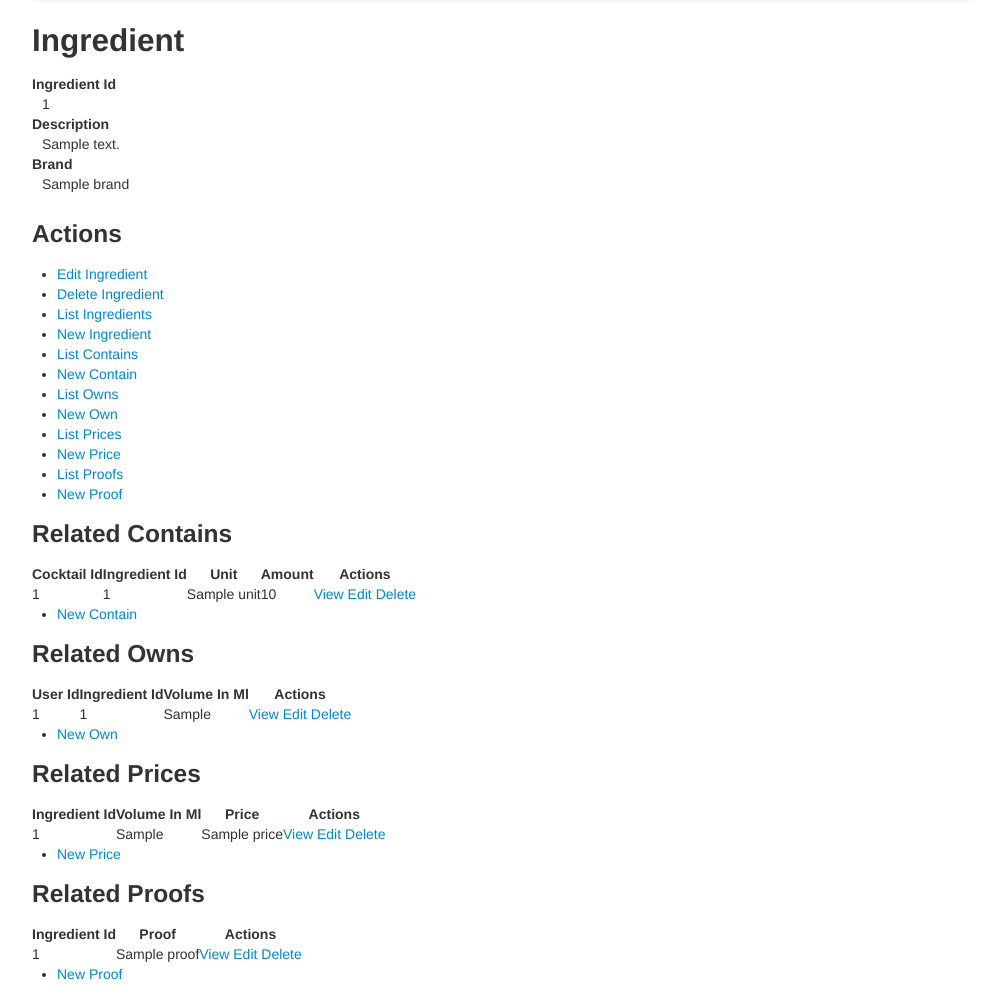
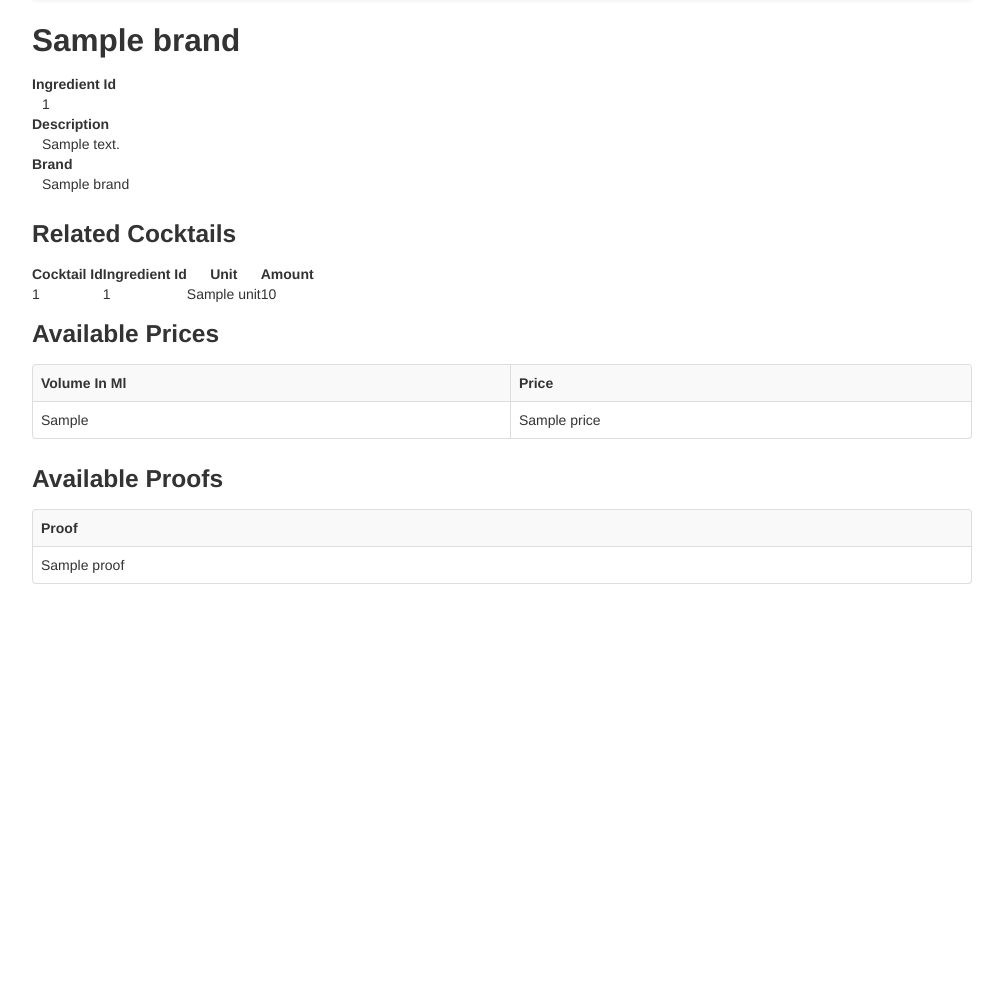
Before and after one commit to UVaCS4750-F13/spiritguide, a CakePHP app: the page made by app/View/Ingredients/view.ctp in a window 1280 px wide. Shown: the part 62-1056 px from the top of the page, without its empty margins (138-1141 px from the left). After the commit the page ends 646 px from the top, so only its background shows below. Run offline with PHP 8.4 and a stand-in for CakePHP, Linux system fonts and the light colour scheme; the template is opened without the code that fills it: most values are stand-ins (such as "Sample title", 1, 10 or a date in 2020); some libraries are stand-ins or nearby versions.

Commit message:
Improve Ingredient view, change index button color and fix paginate method in ingredient

```diff
--- a/app/Model/Ingredient.php
+++ b/app/Model/Ingredient.php
@@ -101,7 +101,7 @@ class Ingredient extends AppModel {
 	}
 
 	public function paginateCount($conditions = null, $recursive = 0, $extra = array()) {
-   		return 1;
+   		return count($this->query(QueryBot::ingredient_query()));
 }
 
 
--- a/app/View/Ingredients/index.ctp
+++ b/app/View/Ingredients/index.ctp
@@ -15,7 +15,7 @@
 			)
 		); ?>
     </fieldset>
-    <?php echo $this->Form->end(array('label' => 'Filter Ingredients', 'div' => false, 'id' => 'mixer-filter-button', 'class' => 'btn btn-primary')); ?>
+    <?php echo $this->Form->end(array('label' => 'Filter Ingredients', 'div' => false, 'id' => 'mixer-filter-button', 'class' => 'btn btn-info')); ?>
 
 </span>
 	<table class="table table-striped table-bordered" cellpadding="0" cellspacing="0">
--- a/app/View/Ingredients/view.ctp
+++ b/app/View/Ingredients/view.ctp
@@ -1,10 +1,9 @@
 <div class="ingredients view">
-<h2><?php echo __('Ingredient'); ?></h2>
+<h2><?php echo $ingredient['Ingredient']['brand']; ?></h2>
 	<dl>
 		<dt><?php echo __('Ingredient Id'); ?></dt>
 		<dd>
 			<?php echo h($ingredient['Ingredient']['ingredient_id']); ?>
-			&nbsp;
 		</dd>
 		<dt><?php echo __('Description'); ?></dt>
 		<dd>
@@ -18,33 +17,15 @@
 		</dd>
 	</dl>
 </div>
-<div class="actions">
-	<h3><?php echo __('Actions'); ?></h3>
-	<ul>
-		<li><?php echo $this->Html->link(__('Edit Ingredient'), array('action' => 'edit', $ingredient['Ingredient']['ingredient_id'])); ?> </li>
-		<li><?php echo $this->Form->postLink(__('Delete Ingredient'), array('action' => 'delete', $ingredient['Ingredient']['ingredient_id']), null, __('Are you sure you want to delete # %s?', $ingredient['Ingredient']['ingredient_id'])); ?> </li>
-		<li><?php echo $this->Html->link(__('List Ingredients'), array('action' => 'index')); ?> </li>
-		<li><?php echo $this->Html->link(__('New Ingredient'), array('action' => 'add')); ?> </li>
-		<li><?php echo $this->Html->link(__('List Contains'), array('controller' => 'contains', 'action' => 'index')); ?> </li>
-		<li><?php echo $this->Html->link(__('New Contain'), array('controller' => 'contains', 'action' => 'add')); ?> </li>
-		<li><?php echo $this->Html->link(__('List Owns'), array('controller' => 'owns', 'action' => 'index')); ?> </li>
-		<li><?php echo $this->Html->link(__('New Own'), array('controller' => 'owns', 'action' => 'add')); ?> </li>
-		<li><?php echo $this->Html->link(__('List Prices'), array('controller' => 'prices', 'action' => 'index')); ?> </li>
-		<li><?php echo $this->Html->link(__('New Price'), array('controller' => 'prices', 'action' => 'add')); ?> </li>
-		<li><?php echo $this->Html->link(__('List Proofs'), array('controller' => 'proofs', 'action' => 'index')); ?> </li>
-		<li><?php echo $this->Html->link(__('New Proof'), array('controller' => 'proofs', 'action' => 'add')); ?> </li>
-	</ul>
-</div>
 <div class="related">
-	<h3><?php echo __('Related Contains'); ?></h3>
 	<?php if (!empty($ingredient['Contain'])): ?>
+	<h3><?php echo __('Related Cocktails'); ?></h3>
 	<table cellpadding = "0" cellspacing = "0">
 	<tr>
 		<th><?php echo __('Cocktail Id'); ?></th>
 		<th><?php echo __('Ingredient Id'); ?></th>
 		<th><?php echo __('Unit'); ?></th>
 		<th><?php echo __('Amount'); ?></th>
-		<th class="actions"><?php echo __('Actions'); ?></th>
 	</tr>
 	<?php foreach ($ingredient['Contain'] as $contain): ?>
 		<tr>
@@ -52,24 +33,13 @@
 			<td><?php echo $contain['ingredient_id']; ?></td>
 			<td><?php echo $contain['unit']; ?></td>
 			<td><?php echo $contain['amount']; ?></td>
-			<td class="actions">
-				<?php echo $this->Html->link(__('View'), array('controller' => 'contains', 'action' => 'view', $contain['cocktail_id'])); ?>
-				<?php echo $this->Html->link(__('Edit'), array('controller' => 'contains', 'action' => 'edit', $contain['cocktail_id'])); ?>
-				<?php echo $this->Form->postLink(__('Delete'), array('controller' => 'contains', 'action' => 'delete', $contain['cocktail_id']), null, __('Are you sure you want to delete # %s?', $contain['cocktail_id'])); ?>
-			</td>
 		</tr>
 	<?php endforeach; ?>
 	</table>
 <?php endif; ?>
-
-	<div class="actions">
-		<ul>
-			<li><?php echo $this->Html->link(__('New Contain'), array('controller' => 'contains', 'action' => 'add')); ?> </li>
-		</ul>
-	</div>
 </div>
-<div class="related">
-	<h3><?php echo __('Related Owns'); ?></h3>
+<!--<div class="related">
+	<h3><?php echo __('Owned by'); ?></h3>
 	<?php if (!empty($ingredient['Own'])): ?>
 	<table cellpadding = "0" cellspacing = "0">
 	<tr>
@@ -98,64 +68,36 @@
 			<li><?php echo $this->Html->link(__('New Own'), array('controller' => 'owns', 'action' => 'add')); ?> </li>
 		</ul>
 	</div>
-</div>
+</div> -->
 <div class="related">
-	<h3><?php echo __('Related Prices'); ?></h3>
+	<h3><?php echo __('Available Prices'); ?></h3>
 	<?php if (!empty($ingredient['Price'])): ?>
-	<table cellpadding = "0" cellspacing = "0">
+	<table cellpadding = "0" cellspacing = "0" class="table table-striped table-bordered">
 	<tr>
-		<th><?php echo __('Ingredient Id'); ?></th>
 		<th><?php echo __('Volume In Ml'); ?></th>
 		<th><?php echo __('Price'); ?></th>
-		<th class="actions"><?php echo __('Actions'); ?></th>
 	</tr>
 	<?php foreach ($ingredient['Price'] as $price): ?>
 		<tr>
-			<td><?php echo $price['ingredient_id']; ?></td>
 			<td><?php echo $price['volume_in_ml']; ?></td>
 			<td><?php echo $price['price']; ?></td>
-			<td class="actions">
-				<?php echo $this->Html->link(__('View'), array('controller' => 'prices', 'action' => 'view', $price['ingredient_id'])); ?>
-				<?php echo $this->Html->link(__('Edit'), array('controller' => 'prices', 'action' => 'edit', $price['ingredient_id'])); ?>
-				<?php echo $this->Form->postLink(__('Delete'), array('controller' => 'prices', 'action' => 'delete', $price['ingredient_id']), null, __('Are you sure you want to delete # %s?', $price['ingredient_id'])); ?>
-			</td>
 		</tr>
 	<?php endforeach; ?>
 	</table>
 <?php endif; ?>
-
-	<div class="actions">
-		<ul>
-			<li><?php echo $this->Html->link(__('New Price'), array('controller' => 'prices', 'action' => 'add')); ?> </li>
-		</ul>
-	</div>
 </div>
 <div class="related">
-	<h3><?php echo __('Related Proofs'); ?></h3>
+	<h3><?php echo __('Available Proofs'); ?></h3>
 	<?php if (!empty($ingredient['Proof'])): ?>
-	<table cellpadding = "0" cellspacing = "0">
+	<table cellpadding = "0" cellspacing = "0" class="table table-striped table-bordered">
 	<tr>
-		<th><?php echo __('Ingredient Id'); ?></th>
 		<th><?php echo __('Proof'); ?></th>
-		<th class="actions"><?php echo __('Actions'); ?></th>
 	</tr>
 	<?php foreach ($ingredient['Proof'] as $proof): ?>
 		<tr>
-			<td><?php echo $proof['ingredient_id']; ?></td>
 			<td><?php echo $proof['proof']; ?></td>
-			<td class="actions">
-				<?php echo $this->Html->link(__('View'), array('controller' => 'proofs', 'action' => 'view', $proof['ingredient_id'])); ?>
-				<?php echo $this->Html->link(__('Edit'), array('controller' => 'proofs', 'action' => 'edit', $proof['ingredient_id'])); ?>
-				<?php echo $this->Form->postLink(__('Delete'), array('controller' => 'proofs', 'action' => 'delete', $proof['ingredient_id']), null, __('Are you sure you want to delete # %s?', $proof['ingredient_id'])); ?>
-			</td>
 		</tr>
 	<?php endforeach; ?>
 	</table>
 <?php endif; ?>
-
-	<div class="actions">
-		<ul>
-			<li><?php echo $this->Html->link(__('New Proof'), array('controller' => 'proofs', 'action' => 'add')); ?> </li>
-		</ul>
-	</div>
 </div>
--- a/app/webroot/css/style.css
+++ b/app/webroot/css/style.css
@@ -59,3 +59,8 @@ html {
 #ingredient-header {
 	margin-left: 250px;
 }
+
+.ingredients-view {
+	display: inline-block;
+	margin: auto;
+}
```
